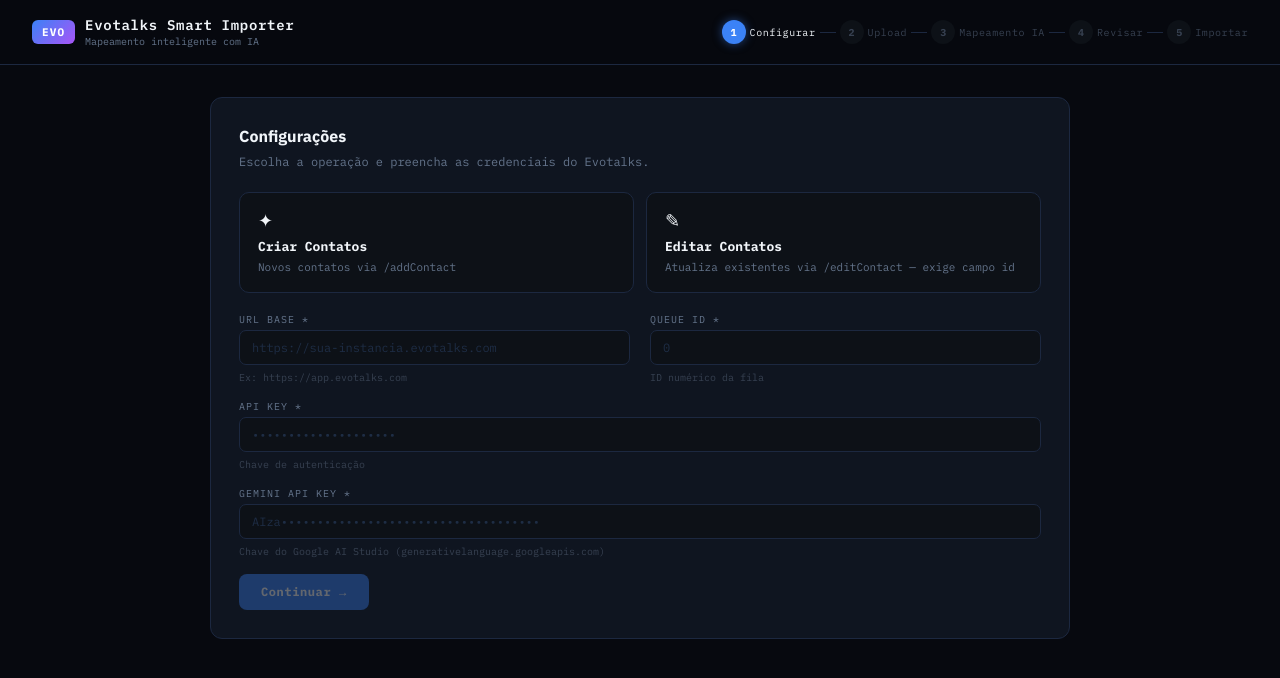
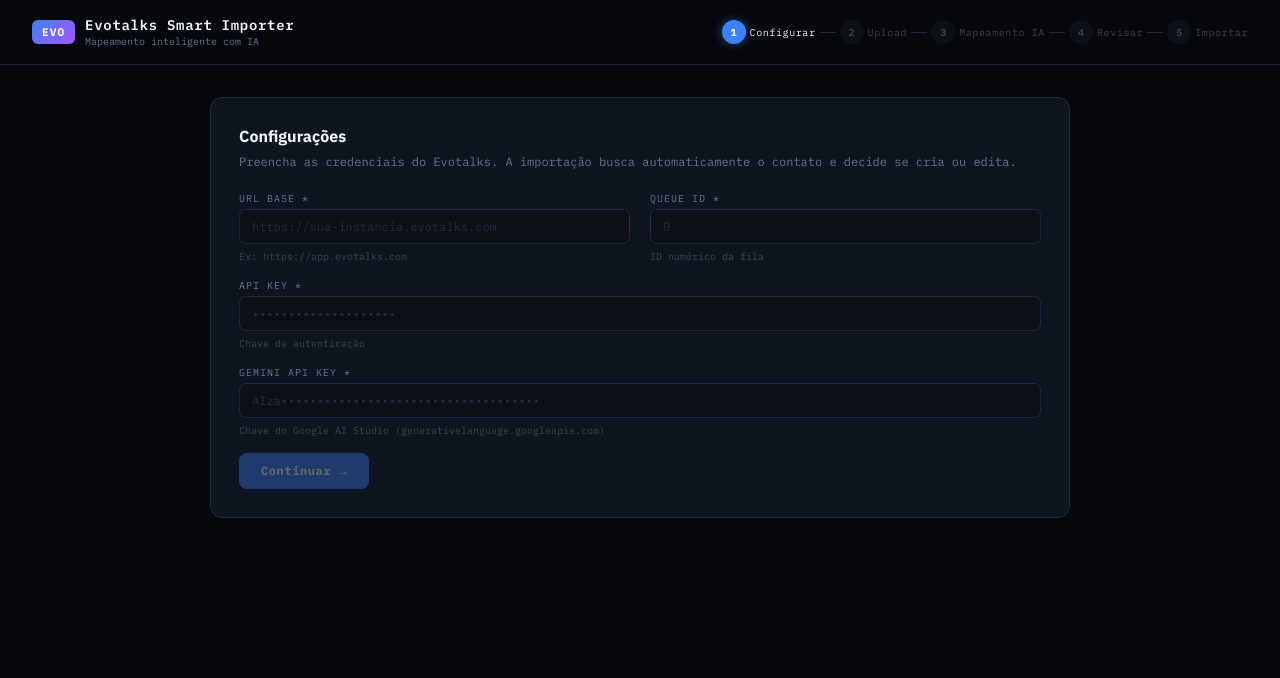
Before and after one commit to joaoevotalks/evotalks-importer, a Next.js app: page / in a window 1280 px wide. Shown: the top 678 px of the page. Built offline with nearby package versions, Linux system fonts and the light colour scheme.

Commit message:
Remove operação manual (Criar/Editar) — sistema decide automaticamente
A importação já busca o contato e decide add ou edit sozinha.
Remove os cards de seleção, o estado operation, e todas as referências no step 3/4.

Co-Authored-By: Claude Sonnet 4.6 <noreply@anthropic.com>

```diff
--- a/pages/index.js
+++ b/pages/index.js
@@ -300,7 +300,6 @@ export default function Home() {
       return { apiKey:"", queueId:"", baseUrl:"", geminiKey };
     } catch { return { apiKey:"", queueId:"", baseUrl:"", geminiKey:"" }; }
   });
-  const [operation, setOperation] = useState("");
   const [rows, setRows]           = useState([]);
   const [headers, setHeaders]     = useState([]);
   const [fileName, setFileName]   = useState("");
@@ -458,7 +457,7 @@ export default function Home() {
   const successCount = addedCount + updatedCount;
   const errorCount   = results.filter(r => r.status === "error").length;
   const pendingCount = results.filter(r => r.status === "pending" || r.status === "sending").length;
-  const canConfig    = config.apiKey && config.queueId && config.baseUrl && config.geminiKey && operation;
+  const canConfig    = config.apiKey && config.queueId && config.baseUrl && config.geminiKey;
   const mappedKeys   = Object.keys(mapping);
   const previewCols  = mappedKeys.slice(0, 10);
 
@@ -525,22 +524,7 @@ export default function Home() {
             <div className="anim">
               <div style={s.card}>
                 <div style={s.cardTitle}>Configurações</div>
-                <div style={s.cardDesc}>Escolha a operação e preencha as credenciais do Evotalks.</div>
-
-                <div style={s.opRow}>
-                  {[
-                    { id:"add",  icon:"✦", title:"Criar Contatos",  desc:"Novos contatos via /addContact", color:C.green, dim:C.greenDim },
-                    { id:"edit", icon:"✎", title:"Editar Contatos", desc:"Atualiza existentes via /editContact — exige campo id", color:C.accent, dim:C.accentDim },
-                  ].map(op => (
-                    <div key={op.id} className="hovbtn"
-                      style={{ ...s.opCard, borderColor: operation===op.id ? op.color : C.border, background: operation===op.id ? op.dim : C.surface }}
-                      onClick={() => setOperation(op.id)}>
-                      <div style={{ fontSize:18, marginBottom:6 }}>{op.icon}</div>
-                      <div style={{ fontSize:13, fontWeight:700, color: operation===op.id ? op.color : C.text, marginBottom:4 }}>{op.title}</div>
-                      <div style={{ fontSize:11, color:C.sub, lineHeight:1.5 }}>{op.desc}</div>
-                    </div>
-                  ))}
-                </div>
+                <div style={s.cardDesc}>Preencha as credenciais do Evotalks. A importação busca automaticamente o contato e decide se cria ou edita.</div>
 
                 <div style={s.row2}>
                   <F label="URL Base *" hint="Ex: https://app.evotalks.com">
@@ -714,14 +698,8 @@ export default function Home() {
               <div style={s.card}>
                 <div style={s.cardTitle}>Revisão Final</div>
                 <div style={s.cardDesc}>
-                  <strong style={{ color: operation==="edit" ? C.accent : C.green }}>
-                    {operation === "edit" ? "✎ Editar" : "✦ Criar"}
-                  </strong> · {rows.length} contatos · {mappedKeys.length} campos mapeados
+                  {rows.length} contatos · {mappedKeys.length} campos mapeados
                 </div>
-
-                {operation === "edit" && !mapping["id"] && (
-                  <div style={s.warnBox}>⚠ Campo <strong>id</strong> não mapeado! Linhas sem ID serão puladas.</div>
-                )}
 
                 <div style={{ overflowX:"auto", borderRadius:8, border:`1px solid ${C.border}`, marginBottom:16, maxHeight:320, overflowY:"auto" }}>
                   <table style={s.table}>
@@ -758,9 +736,9 @@ export default function Home() {
                   <button className="hovbtn" style={{ ...s.btn, background:C.surface, color:C.sub, border:`1px solid ${C.border}` }}
                     onClick={() => setStep(2)}>← Ajustar</button>
                   <button className="hovbtn" style={{ ...s.btn, color:"#fff",
-                    background: operation==="edit" ? `linear-gradient(135deg,${C.accent},#1d4ed8)` : `linear-gradient(135deg,${C.green},#15803d)` }}
+                    background:`linear-gradient(135deg,${C.green},#15803d)` }}
                     onClick={startImport}>
-                    {operation === "edit" ? "✎ Iniciar Edição" : "✦ Iniciar Criação"}
+                    ✦ Iniciar Importação
                   </button>
                 </div>
               </div>
@@ -783,7 +761,7 @@ export default function Home() {
                 <div style={{ display:"flex", justifyContent:"space-between", alignItems:"center", marginBottom:14 }}>
                   <div style={s.cardTitle}>
                     {importing
-                      ? <span style={{ animation:"pulse 1.5s infinite" }}>{operation==="edit"?"✎":"✦"} Importando...</span>
+                      ? <span style={{ animation:"pulse 1.5s infinite" }}>✦ Importando...</span>
                       : progress === 100 ? "✅ Concluído" : "Log"}
                   </div>
                   {importing && (
@@ -844,7 +822,7 @@ export default function Home() {
                 {!importing && (
                   <div style={s.btnRow}>
                     <button className="hovbtn" style={{ ...s.btn, background:C.surface, color:C.sub, border:`1px solid ${C.border}` }}
-                      onClick={() => { if (progress === 100) { setStep(0); setRows([]); setHeaders([]); setMapping({}); setFileName(""); setResults([]); setProgress(0); setOperation(""); setUnrecognized([]); setIgnoredCols({}); setFileType(""); } else { setStep(3); } }}>
+                      onClick={() => { if (progress === 100) { setStep(0); setRows([]); setHeaders([]); setMapping({}); setFileName(""); setResults([]); setProgress(0); setUnrecognized([]); setIgnoredCols({}); setFileType(""); } else { setStep(3); } }}>
                       {progress === 100 ? "← Nova Importação" : "← Voltar"}
                     </button>
                     {results.some(r => r.status === "pending") && (
```
